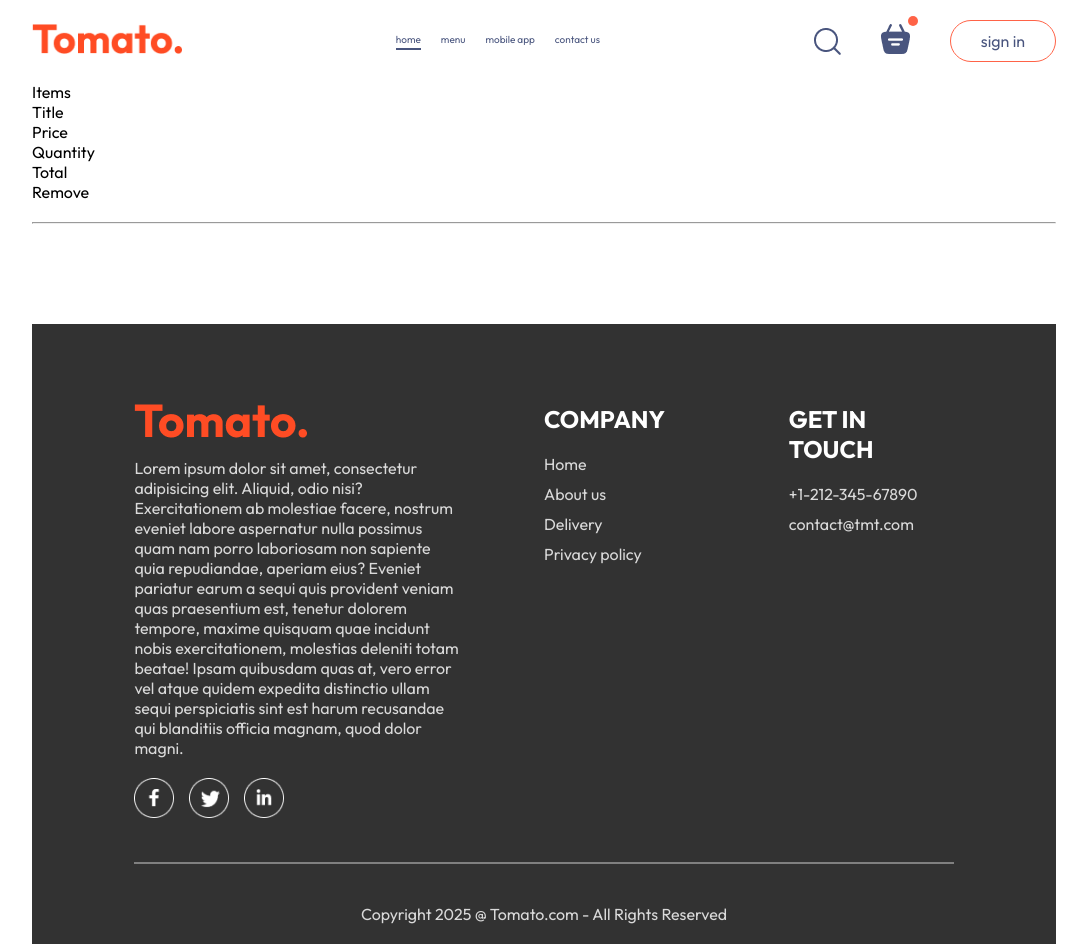
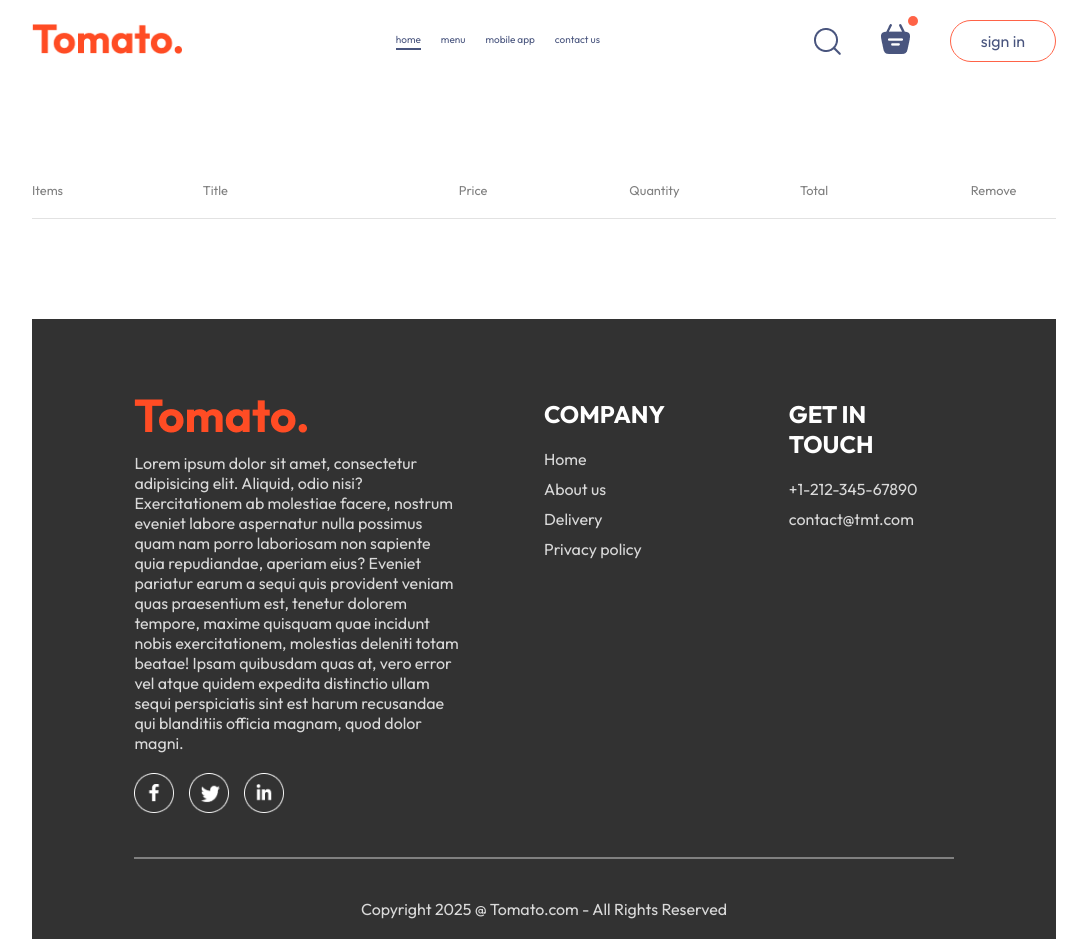
Before and after one commit to M-Aditya-11/food_del, a React (Vite) app in the folder frontend/: page /cart in a window 1280 px wide. Shown: the whole page, without its empty margins (96-1183 px from the left). Built offline with nearby package versions, Linux system fonts and the light colour scheme.

Commit message:
Added CSS for Cart Page

```diff
--- a/frontend/src/pages/Cart/Cart.css
+++ b/frontend/src/pages/Cart/Cart.css
@@ -0,0 +1,25 @@
+.cart{
+    margin-top: 100px;
+}
+.cart-items-title{
+    display: grid;
+    grid-template-columns: 1fr 1.5fr 1fr 1fr 1fr 0.5fr;
+    align-items: center;
+    color: grey;
+    font-size: max(1vw,12px);
+}
+.cart-items-item{
+    margin: 10px 0px;
+    color: black;
+}
+.cart-items-item img{
+    width: 50px;
+}
+.cart hr{
+    height: 1px;
+    background-color: #e2e2e2;
+    border: none;
+}
+.cart-items-item .cross{
+    cursor: pointer;
+}
--- a/frontend/src/pages/Cart/Cart.jsx
+++ b/frontend/src/pages/Cart/Cart.jsx
@@ -4,7 +4,7 @@ import { StoreContext } from '../../Context/StoreContext'
 
 const Cart = () => {
 
-  const {cartItems,food_list,removeFromCart } = useContext(StoreContext);
+  const { cartItems, food_list, removeFromCart } = useContext(StoreContext);
 
   return (
 
@@ -20,16 +20,19 @@ const Cart = () => {
         </div>
         <br />
         <hr />
-        {food_list.map((item,index)=>{
-          if(cartItems[item._id]>0){
-            return(
-              <div className="cart-items-title cart-items-item">
-                <img src={item.image} alt="" />
-                <p>{item.name}</p>
-                <p>{item.price}</p>
-                <p>{cartItems[item._id]}</p>
-                <p>{item.price*cartItems[item._id]}</p>
-                <p>x</p>
+        {food_list.map((item, index) => {
+          if (cartItems[item._id] > 0) {
+            return (
+              <div>
+                <div className="cart-items-title cart-items-item">
+                  <img src={item.image} alt="" />
+                  <p>{item.name}</p>
+                  <p>{item.price}</p>
+                  <p>{cartItems[item._id]}</p>
+                  <p>{item.price * cartItems[item._id]}</p>
+                  <p className='cross'>x</p>
+                </div>
+                <hr />
               </div>
             )
           }
```
